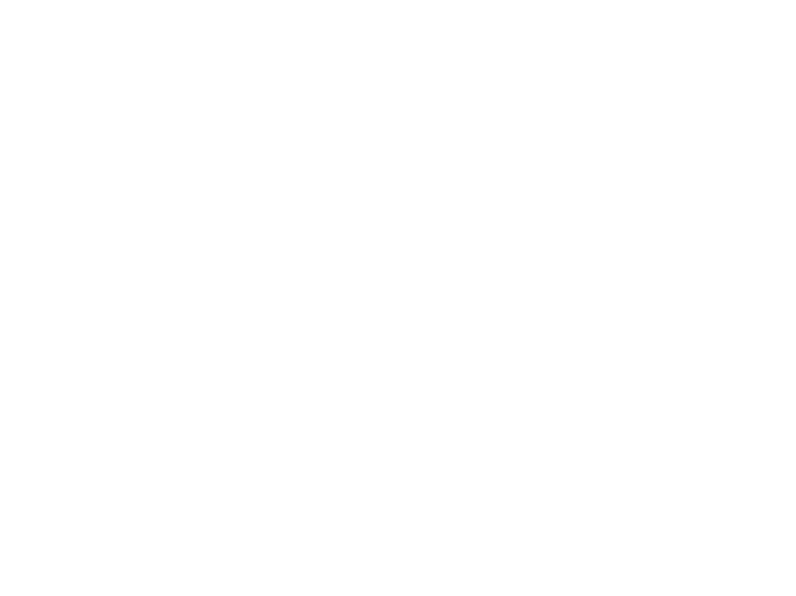
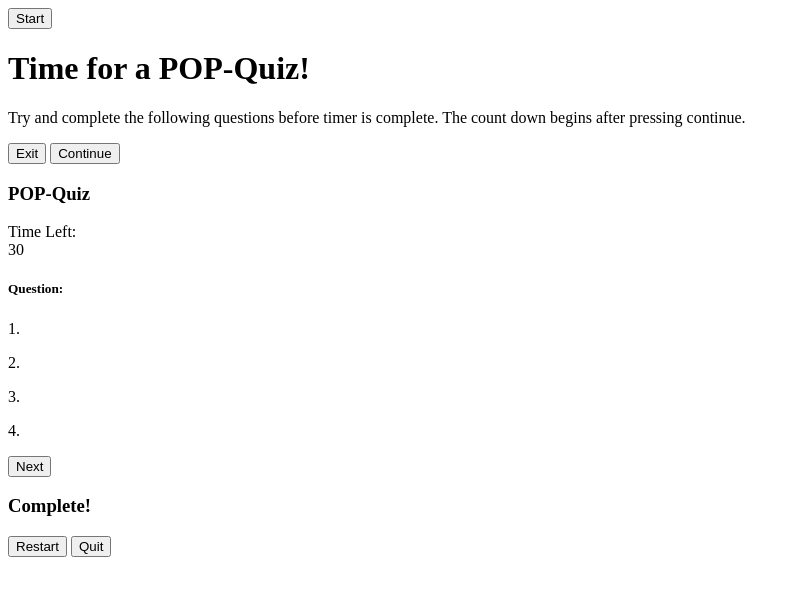
Before and after one commit to armandosjunior/Coding-Quiz, a plain HTML site: page index.html in a window 1280 px wide. Shown: the whole page, without its empty margins (0-796 px from the left). Drawn offline with Linux system fonts and the light colour scheme.

Commit message:
added html starter page code

```diff
--- a/index.html
+++ b/index.html
@@ -6,7 +6,54 @@
     <meta name="viewport" content="width=device-width, initial-scale=1.0">
     <title>Code Quiz</title>
 </head>
+
 <body>
+    <!-- First Page -->
+    <div>
+        <button>Start</button>
+    </div>
+
+
+    <!-- Rules of Quiz -->
+    <div>
+        <h1>Time for a POP-Quiz!</h1>
+        <p>Try and complete the following questions before timer is complete. The count down begins after pressing continue.</p>
+    </div>
+    <div>
+        <button>Exit</button>
+        <button>Continue</button>
+    </div>
+
+
+    <!-- QUIZ! QUIZ! QUIZ! -->
+    <div>
+        <h3>POP-Quiz</h3>
+        <div>Time Left:</div>
+        <div>30</div>
+    </div>
+    <div>
+        <h5>Question: </h5>
+        <p>1.</p>
+        <p>2.</p>
+        <p>3.</p>
+        <p>4.</p>
+    <div>
+    <div>
+        <button>Next</button>
+    </div>
+
+
+    <!-- Results -->
+    <div>
+        <h3>Complete!</h3>
+        <p></p>
+    </div>
+    <div>
+        <button>Restart</button>
+        <button>Quit</button>
+    </div>
+
+
 
 </body>
 </html>
```
